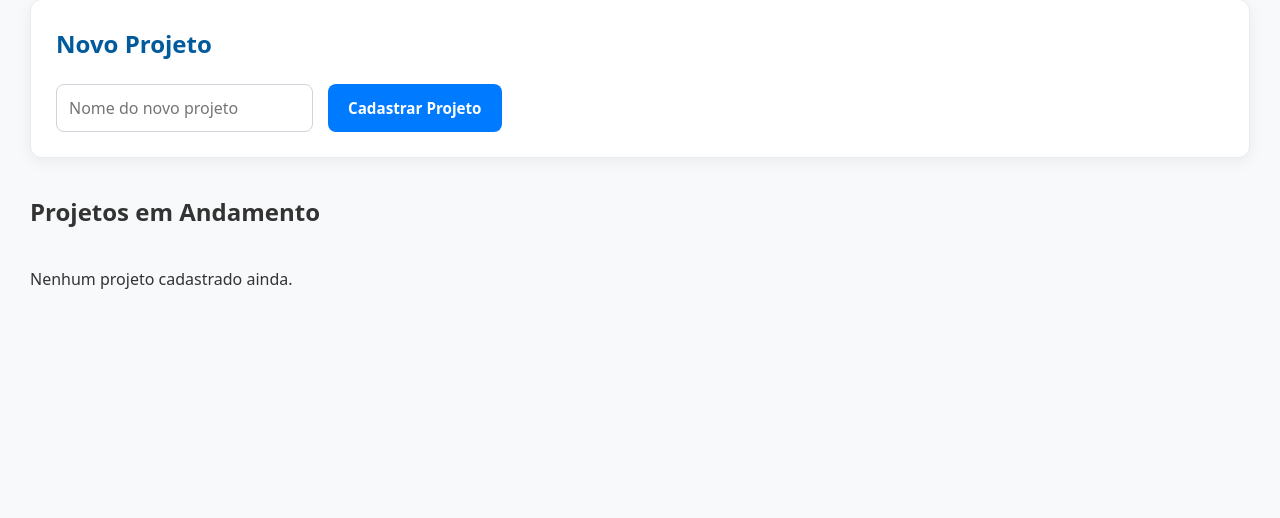
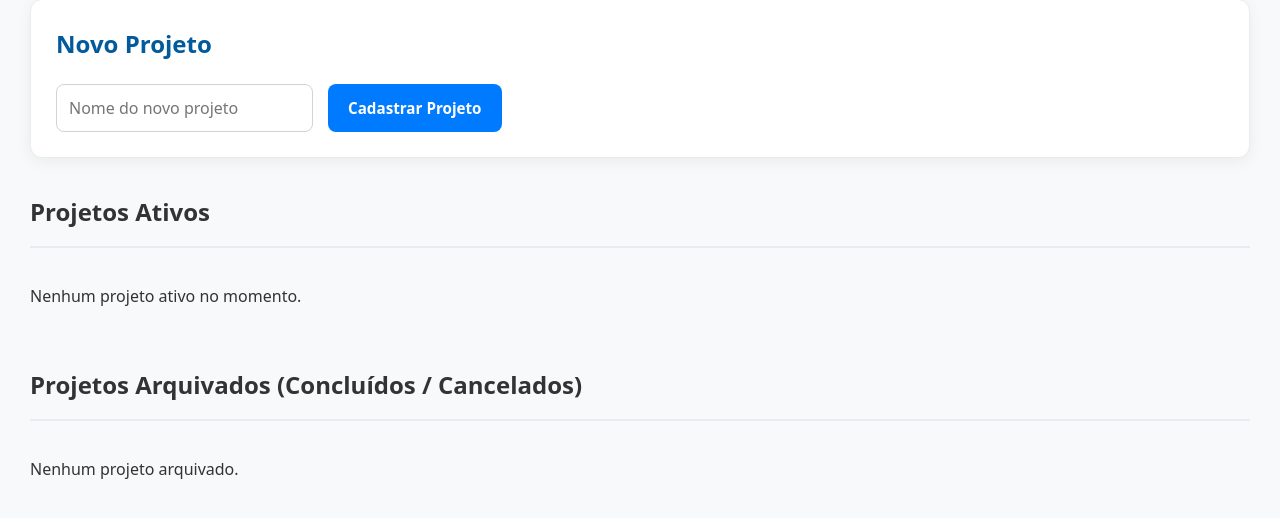
Before and after one commit to eliezerberaldo/Projeto_Peti, a PHP site: page / in a window 1280 px wide. Shown: the part 170-688 px from the top of the page. Run offline with PHP 8.4, Linux system fonts and the light colour scheme; data comes from the database, SQL or seed files in the repository; both versions use the stored data as it was after the commit.

Commit message:
Atualização

```diff
--- a/index.php
+++ b/index.php
@@ -21,7 +21,12 @@ if ($_SERVER['REQUEST_METHOD'] === 'POST') {
     if (isset($_POST['cadastrar_atividade'])) {
         $descricao = trim($_POST['descricao_atividade']);
         $projeto_id = $_POST['projeto_id'];
-        if (!empty($descricao)) {
+
+        $stmtVerifica = $db->prepare("SELECT status FROM projetos WHERE id = ?");
+        $stmtVerifica->execute([$projeto_id]);
+        $status_projeto = $stmtVerifica->fetchColumn();
+
+        if ($status_projeto !== 'Concluído' && $status_projeto !== 'Cancelado' && !empty($descricao)) {
             $stmt = $db->prepare("INSERT INTO atividades (descricao, status, projeto_id) VALUES (?, ?, ?)");
             $stmt->execute([$descricao, 'Em Andamento', $projeto_id]);
         }
@@ -50,18 +55,27 @@ if ($_SERVER['REQUEST_METHOD'] === 'POST') {
     exit;
 }
 
-$stmtProjetos = $db->query("SELECT * FROM projetos ORDER BY id DESC");
-$projetos = $stmtProjetos->fetchAll(PDO::FETCH_ASSOC);
+$projetos_ativos = [];
+$projetos_arquivados = [];
 
-$projetosComAtividades = [];
-foreach ($projetos as $projeto) {
+function getAtividades($db, $projeto_id) {
     $stmtAtividades = $db->prepare("SELECT * FROM atividades WHERE projeto_id = ? ORDER BY id ASC");
-    $stmtAtividades->execute([$projeto['id']]);
-    $atividades = $stmtAtividades->fetchAll(PDO::FETCH_ASSOC);
+    $stmtAtividades->execute([$projeto_id]);
+    return $stmtAtividades->fetchAll(PDO::FETCH_ASSOC);
+}
 
-    $projeto['atividades'] = $atividades;
-    $projetosComAtividades[] = $projeto;
+$stmtAtivos = $db->query("SELECT * FROM projetos WHERE status IN ('Planejado', 'Em Andamento') ORDER BY id DESC");
+foreach ($stmtAtivos->fetchAll(PDO::FETCH_ASSOC) as $projeto) {
+    $projeto['atividades'] = getAtividades($db, $projeto['id']);
+    $projetos_ativos[] = $projeto;
 }
+
+$stmtArquivados = $db->query("SELECT * FROM projetos WHERE status IN ('Concluído', 'Cancelado') ORDER BY id DESC");
+foreach ($stmtArquivados->fetchAll(PDO::FETCH_ASSOC) as $projeto) {
+    $projeto['atividades'] = getAtividades($db, $projeto['id']);
+    $projetos_arquivados[] = $projeto;
+}
+
 ?>
 
 <!DOCTYPE html>
@@ -95,21 +109,18 @@ foreach ($projetos as $projeto) {
         </section>
 
         <section class="container-projetos">
-            <h2>Projetos em Andamento</h2>
-            <div id="painel-projetos">
+            <h2>Projetos Ativos</h2>
+            <div id="painel-projetos-ativos">
 
-                <?php if (empty($projetosComAtividades)): ?>
-                    <p>Nenhum projeto cadastrado ainda.</p>
+                <?php if (empty($projetos_ativos)): ?>
+                    <p>Nenhum projeto ativo no momento.</p>
                 <?php endif; ?>
 
-                <?php foreach ($projetosComAtividades as $projeto): ?>
-
+                <?php foreach ($projetos_ativos as $projeto): ?>
                     <div class="projeto-card">
                         <div class="projeto-header">
                             <h3><?= htmlspecialchars($projeto['nome']) ?></h3>
-
-                            <form action="index.php" method="POST"
-                                  onsubmit="return confirm('Tem certeza que deseja excluir este PROJETO e TODAS as suas atividades?');">
+                            <form action="index.php" method="POST" onsubmit="return confirm('Tem certeza que deseja excluir este PROJETO?');">
                                 <input type="hidden" name="projeto_id" value="<?= $projeto['id'] ?>">
                                 <button type="submit" name="excluir_projeto" value="1" class="btn-excluir btn-excluir-projeto" title="Excluir Projeto">X</button>
                             </form>
@@ -131,7 +142,6 @@ foreach ($projetos as $projeto) {
                         </form>
 
                         <hr>
-
                         <h4>Atividades:</h4>
 
                         <?php if (empty($projeto['atividades'])): ?>
@@ -144,7 +154,6 @@ foreach ($projetos as $projeto) {
                                             <?= htmlspecialchars($atividade['descricao']) ?>
                                             (<i><?= $atividade['status'] ?></i>)
                                         </span>
-
                                         <div class="controles-atividade">
                                             <form action="index.php" method="POST" class="form-status-atividade">
                                                 <input type="hidden" name="atividade_id" value="<?= $atividade['id'] ?>">
@@ -155,7 +164,6 @@ foreach ($projetos as $projeto) {
                                                 </select>
                                                 <button type="submit" name="mudar_status_atividade" value="1">Mudar</button>
                                             </form>
-
                                             <form action="index.php" method="POST" onsubmit="return confirm('Excluir esta atividade?');">
                                                 <input type="hidden" name="atividade_id" value="<?= $atividade['id'] ?>">
                                                 <button type="submit" name="excluir_atividade" value="1" class="btn-excluir" title="Excluir Atividade">X</button>
@@ -174,7 +182,51 @@ foreach ($projetos as $projeto) {
 
                     </div>
                 <?php endforeach; ?>
+            </div>
+        </section>
 
+        <section class="container-projetos container-arquivados">
+            <h2>Projetos Arquivados (Concluídos / Cancelados)</h2>
+            <div id="painel-projetos-arquivados">
+
+                <?php if (empty($projetos_arquivados)): ?>
+                    <p>Nenhum projeto arquivado.</p>
+                <?php endif; ?>
+
+                <?php foreach ($projetos_arquivados as $projeto): ?>
+                    <div class="projeto-card card-arquivado">
+                        <div class="projeto-header">
+                            <h3><?= htmlspecialchars($projeto['nome']) ?></h3>
+                            <form action="index.php" method="POST" onsubmit="return confirm('Tem certeza que deseja excluir este PROJETO?');">
+                                <input type="hidden" name="projeto_id" value="<?= $projeto['id'] ?>">
+                                <button type="submit" name="excluir_projeto" value="1" class="btn-excluir btn-excluir-projeto" title="Excluir Projeto">X</button>
+                            </form>
+                        </div>
+
+                        <span class="status" data-status="<?= $projeto['status'] ?>">
+                            <?= $projeto['status'] ?>
+                        </span>
+
+                        <hr>
+                        <h4>Atividades:</h4>
+
+                        <?php if (empty($projeto['atividades'])): ?>
+                            <p>Nenhuma atividade cadastrada.</p>
+                        <?php else: ?>
+                            <ul class="lista-atividades-arquivadas">
+                                <?php foreach ($projeto['atividades'] as $atividade): ?>
+                                    <li>
+                                        <span class="descricao-atividade">
+                                            <?= htmlspecialchars($atividade['descricao']) ?>
+                                            (<i><?= $atividade['status'] ?></i>)
+                                        </span>
+                                    </li>
+                                <?php endforeach; ?>
+                            </ul>
+                        <?php endif; ?>
+
+                    </div>
+                <?php endforeach; ?>
             </div>
         </section>
     </main>
--- a/style.css
+++ b/style.css
@@ -41,19 +32,19 @@ header p {
     margin-bottom: 35px;
     border: 1px solid #e9ecef;
 }
+.container-cadastro h2 { margin-top: 0; margin-bottom: 20px; color: #005a9c; }
+.container-cadastro form { display: flex; gap: 15px; }
 
-.container-cadastro h2 {
-    margin-top: 0;
-    margin-bottom: 20px;
-    color: #005a9c;
+.container-projetos {
+    margin-bottom: 40px;
+}
+.container-projetos h2 {
+    border-bottom: 2px solid #e9ecef;
+    padding-bottom: 15px;
+    color: #333;
 }
 
-.container-cadastro form {
-    display: flex;
-    gap: 15px;
-}
-
-#painel-projetos {
+#painel-projetos-ativos, #painel-projetos-arquivados {
     display: grid;
     grid-template-columns: repeat(auto-fill, minmax(360px, 1fr));
     gap: 30px;
```
Also changed, not shown: other parts of style.css (+27 -85 lines), peti.db.
